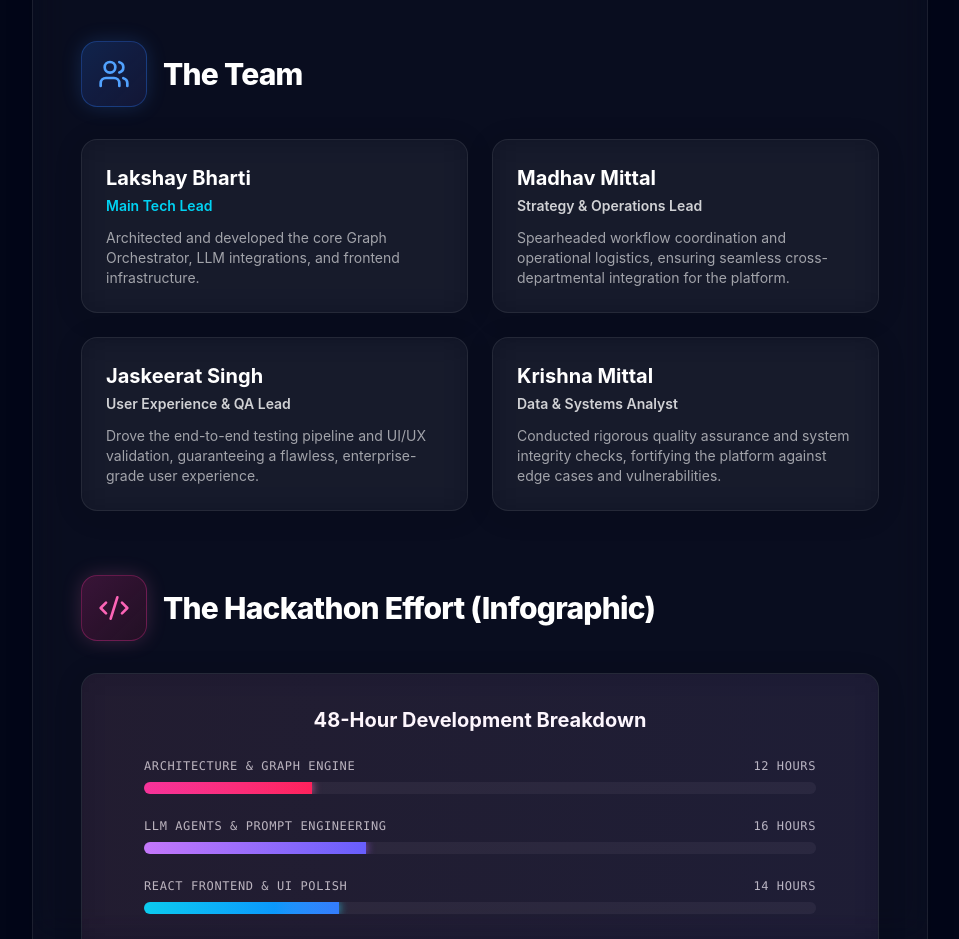
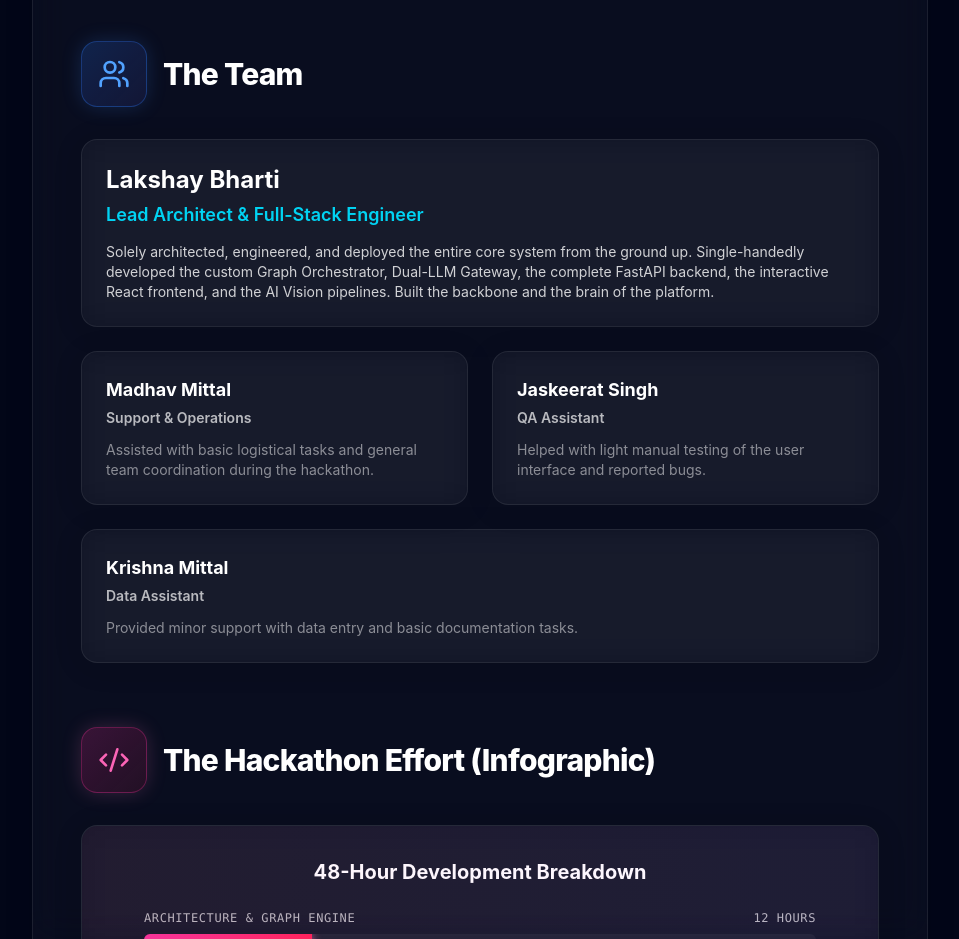
Before and after one commit to DAREDEVIL-OF-NEXUS/RegIntel-AI, a React app in the folder frontend/: page /about in a window 1280 px wide. Shown: the part 1420-2359 px from the top of the page, without its empty margins (160-1119 px from the left). Built offline with nearby package versions, Linux system fonts and the light colour scheme; no server answers; the HTML template or start-up script is replaced by a standard one.

Commit message:
Update README with deployment links and enhance About page roles

```diff
--- a/frontend/src/pages/About.jsx
+++ b/frontend/src/pages/About.jsx
@@ -77,12 +77,12 @@ export default function About() {
               {/* Lakshay Bharti */}
               <motion.div
                 whileHover={{ scale: 1.02 }}
-                className="glass-panel p-6 border border-white/5 hover:border-blue-400/30 transition-colors shadow-lg group relative overflow-hidden"
+                className="glass-panel p-6 border border-white/5 hover:border-blue-400/30 transition-colors shadow-lg group relative overflow-hidden md:col-span-2"
               >
                 <div className="absolute inset-0 bg-gradient-to-r from-blue-500/0 via-blue-500/5 to-transparent opacity-0 group-hover:opacity-100 transition-opacity"></div>
-                <h3 className="text-xl font-bold text-white mb-1 group-hover:text-blue-400 transition-colors">Lakshay Bharti</h3>
-                <p className="text-cyan-400 text-sm font-semibold mb-3">Main Tech Lead</p>
-                <p className="text-white/60 text-sm">Architected and developed the core Graph Orchestrator, LLM integrations, and frontend infrastructure.</p>
+                <h3 className="text-2xl font-bold text-white mb-1 group-hover:text-blue-400 transition-colors">Lakshay Bharti</h3>
+                <p className="text-cyan-400 text-md font-semibold mb-3">Lead Architect & Full-Stack Engineer</p>
+                <p className="text-white/80 text-sm">Solely architected, engineered, and deployed the entire core system from the ground up. Single-handedly developed the custom Graph Orchestrator, Dual-LLM Gateway, the complete FastAPI backend, the interactive React frontend, and the AI Vision pipelines. Built the backbone and the brain of the platform.</p>
               </motion.div>
 
               {/* Madhav Mittal */}
@@ -91,9 +91,9 @@ export default function About() {
                 className="glass-panel p-6 border border-white/5 hover:border-blue-400/30 transition-colors shadow-lg group relative overflow-hidden"
               >
                 <div className="absolute inset-0 bg-gradient-to-r from-blue-500/0 via-blue-500/5 to-transparent opacity-0 group-hover:opacity-100 transition-opacity"></div>
-                <h3 className="text-xl font-bold text-white mb-1 group-hover:text-blue-400 transition-colors">Madhav Mittal</h3>
-                <p className="text-white/80 text-sm font-semibold mb-3">Strategy & Operations Lead</p>
-                <p className="text-white/60 text-sm">Spearheaded workflow coordination and operational logistics, ensuring seamless cross-departmental integration for the platform.</p>
+                <h3 className="text-lg font-bold text-white mb-1 group-hover:text-blue-400 transition-colors">Madhav Mittal</h3>
+                <p className="text-white/70 text-sm font-semibold mb-3">Support & Operations</p>
+                <p className="text-white/50 text-sm">Assisted with basic logistical tasks and general team coordination during the hackathon.</p>
               </motion.div>
 
               {/* Jaskeerat Singh */}
@@ -102,20 +102,20 @@ export default function About() {
                 className="glass-panel p-6 border border-white/5 hover:border-blue-400/30 transition-colors shadow-lg group relative overflow-hidden"
               >
                 <div className="absolute inset-0 bg-gradient-to-r from-blue-500/0 via-blue-500/5 to-transparent opacity-0 group-hover:opacity-100 transition-opacity"></div>
-                <h3 className="text-xl font-bold text-white mb-1 group-hover:text-blue-400 transition-colors">Jaskeerat Singh</h3>
-                <p className="text-white/80 text-sm font-semibold mb-3">User Experience & QA Lead</p>
-                <p className="text-white/60 text-sm">Drove the end-to-end testing pipeline and UI/UX validation, guaranteeing a flawless, enterprise-grade user experience.</p>
+                <h3 className="text-lg font-bold text-white mb-1 group-hover:text-blue-400 transition-colors">Jaskeerat Singh</h3>
+                <p className="text-white/70 text-sm font-semibold mb-3">QA Assistant</p>
+                <p className="text-white/50 text-sm">Helped with light manual testing of the user interface and reported bugs.</p>
               </motion.div>
 
               {/* Krishna Mittal */}
               <motion.div
                 whileHover={{ scale: 1.02 }}
-                className="glass-panel p-6 border border-white/5 hover:border-blue-400/30 transition-colors shadow-lg group relative overflow-hidden"
+                className="glass-panel p-6 border border-white/5 hover:border-blue-400/30 transition-colors shadow-lg group relative overflow-hidden md:col-span-2"
               >
                 <div className="absolute inset-0 bg-gradient-to-r from-blue-500/0 via-blue-500/5 to-transparent opacity-0 group-hover:opacity-100 transition-opacity"></div>
-                <h3 className="text-xl font-bold text-white mb-1 group-hover:text-blue-400 transition-colors">Krishna Mittal</h3>
-                <p className="text-white/80 text-sm font-semibold mb-3">Data & Systems Analyst</p>
-                <p className="text-white/60 text-sm">Conducted rigorous quality assurance and system integrity checks, fortifying the platform against edge cases and vulnerabilities.</p>
+                <h3 className="text-lg font-bold text-white mb-1 group-hover:text-blue-400 transition-colors">Krishna Mittal</h3>
+                <p className="text-white/70 text-sm font-semibold mb-3">Data Assistant</p>
+                <p className="text-white/50 text-sm">Provided minor support with data entry and basic documentation tasks.</p>
               </motion.div>
             </div>
           </section>
```
Also changed, not shown: 1 other file (tests, documents, lock files or other folders).
